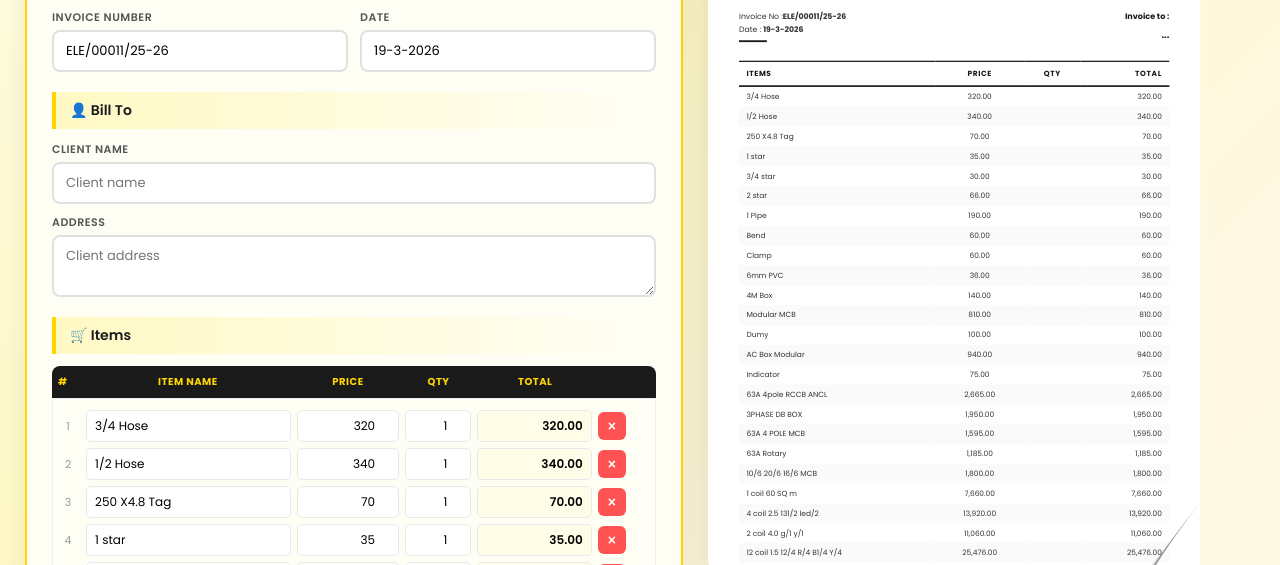
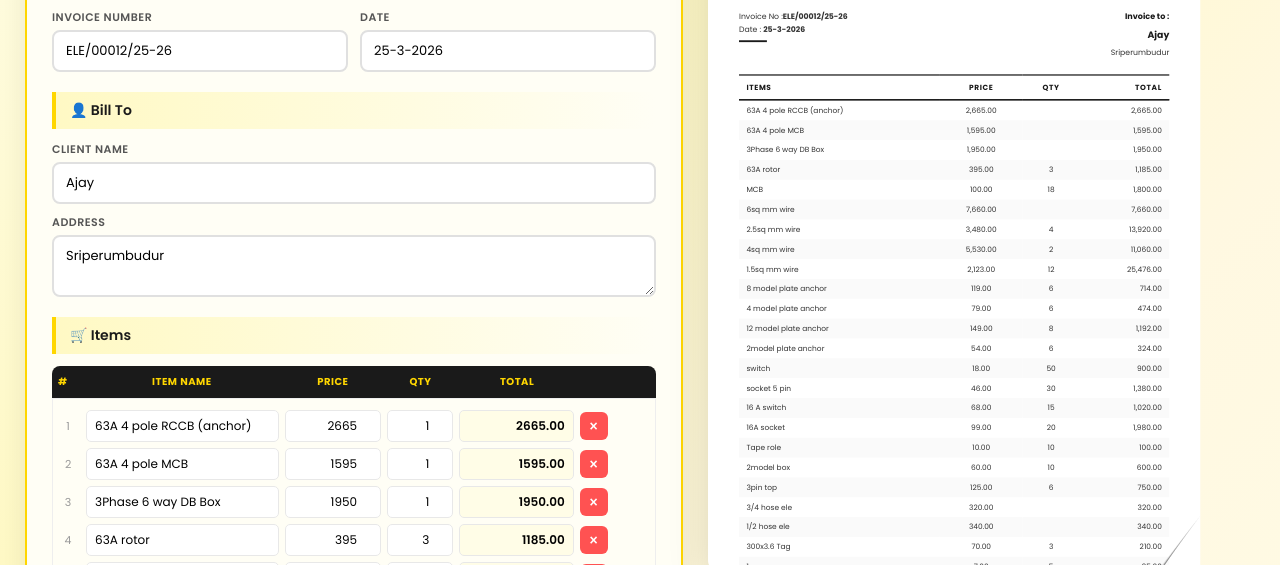
Before and after one commit to iyyappaniyyappan31378-droid/invoice-retest, a plain HTML site: page index.html in a window 1280 px wide. Shown: the part 235-800 px from the top of the page. Drawn offline with nearby package versions, Linux system fonts and the light colour scheme.

Commit message:
Update index.html

```diff
--- a/index.html
+++ b/index.html
@@ -97,8 +97,6 @@
             margin-top: 8px; transition: all 0.3s; font-family: 'Poppins', sans-serif;
         }
         .btn-add:hover { transform: translateY(-2px); box-shadow: 0 4px 15px rgba(0,0,0,0.2); }
-
-        /* Extra charges section */
         .extra-charges {
             margin-top: 15px; padding: 15px;
             background: linear-gradient(135deg, #FFF8E1, #FFF9C4);
@@ -112,9 +110,7 @@
             background: #1a1a1a; color: #FFD600; padding: 2px 8px;
             border-radius: 10px; font-size: 9px; text-transform: uppercase; letter-spacing: 0.5px;
         }
-        .extra-row {
-            display: grid; grid-template-columns: 1fr 1fr; gap: 12px; margin-bottom: 8px;
-        }
+        .extra-row { display: grid; grid-template-columns: 1fr 1fr; gap: 12px; margin-bottom: 8px; }
         .extra-group { display: flex; flex-direction: column; }
         .extra-group label {
             font-size: 11px; font-weight: 600; color: #555;
@@ -125,10 +121,7 @@
             font-size: 13px; font-family: 'Poppins', sans-serif;
             transition: all 0.3s; background: #fff; text-align: right;
         }
-        .extra-group input:focus {
-            outline: none; border-color: #FFD600; box-shadow: 0 0 0 3px rgba(255,214,0,0.2);
-        }
-
+        .extra-group input:focus { outline: none; border-color: #FFD600; box-shadow: 0 0 0 3px rgba(255,214,0,0.2); }
         .summary-bar {
             display: grid; grid-template-columns: 1fr 1fr 1fr 1fr 1fr;
             gap: 8px; margin-top: 15px; padding: 12px;
@@ -138,7 +131,7 @@
         .summary-item .s-label { font-size: 9px; color: #FFF176; text-transform: uppercase; letter-spacing: 0.5px; margin-bottom: 3px; }
         .summary-item .s-value { font-size: 15px; font-weight: 800; color: #FFD600; }
         .tax-row {
-            display: flex; align-items: center; gap: 12px;
+            display: flex; align-items: center; gap: 12px; flex-wrap: wrap;
             margin-top: 12px; padding: 10px 15px; background: #FFF9C4; border-radius: 8px;
         }
         .tax-row label { font-size: 13px; font-weight: 600; }
@@ -172,7 +165,6 @@
             font-size: 16px; cursor: pointer; transition: all 0.3s;
         }
         .btn-reset:hover { border-color: #FF5252; color: #FF5252; }
-
         .preview-panel { position: sticky; top: 80px; height: fit-content; }
         .preview-label {
             font-size: 14px; font-weight: 700; color: #1a1a1a;
@@ -190,7 +182,6 @@
         .preview-scroll::-webkit-scrollbar-track { background: #eee; border-radius: 4px; }
         .preview-scroll::-webkit-scrollbar-thumb { background: #FFD600; border-radius: 4px; }
         .preview-wrapper { transform: scale(0.62); transform-origin: top left; width: 161.3%; }
-
         .toast {
             position: fixed; top: 80px; right: 20px;
             padding: 12px 22px; background: #1a1a1a; color: #FFD600;
@@ -213,7 +204,6 @@
         }
         .loading-text { color: #FFD600; font-weight: 600; font-size: 14px; }
         @keyframes spin { to { transform: rotate(360deg); } }
-
         @media (max-width: 1200px) {
             .main-container { grid-template-columns: 1fr; }
             .preview-wrapper { transform: scale(0.5); width: 200%; }
@@ -250,7 +240,6 @@
 </div>
 
 <div class="main-container">
-    <!-- FORM -->
     <div class="form-panel">
         <h2>📝 Create Invoice</h2>
 
@@ -259,11 +248,11 @@
             <div class="form-row">
                 <div class="form-group">
                     <label>Invoice Number</label>
-                    <input type="text" id="invoiceNo" value="ELE/00011/25-26">
+                    <input type="text" id="invoiceNo" value="ELE/00012/25-26">
                 </div>
                 <div class="form-group">
                     <label>Date</label>
-                    <input type="text" id="invoiceDate" value="19-3-2026">
+                    <input type="text" id="invoiceDate" value="25-3-2026">
                 </div>
             </div>
         </div>
@@ -273,12 +262,12 @@
             <div class="form-row">
                 <div class="form-group full">
                     <label>Client Name</label>
-                    <input type="text" id="clientName" placeholder="Client name">
+                    <input type="text" id="clientName" value="Ajay">
                 </div>
             </div>
             <div class="form-group">
                 <label>Address</label>
-                <textarea id="clientAddress" placeholder="Client address"></textarea>
+                <textarea id="clientAddress">Sriperumbudur</textarea>
             </div>
         </div>
 
@@ -288,11 +277,11 @@
                 <thead>
                     <tr>
                         <th style="width:5%">#</th>
-                        <th style="width:35%">Item Name</th>
-                        <th style="width:18%">Price</th>
+                        <th style="width:33%">Item Name</th>
+                        <th style="width:17%">Price</th>
                         <th style="width:12%">Qty</th>
                         <th style="width:20%">Total</th>
-                        <th style="width:10%"></th>
+                        <th style="width:13%"></th>
                     </tr>
                 </thead>
             </table>
@@ -304,7 +293,6 @@
             <button class="btn-add" onclick="addItem()">+ Add Item</button>
         </div>
 
-        <!-- EXTRA CHARGES: Labour & Transportation -->
         <div class="extra-charges">
             <h4>💰 Additional Charges <span class="badge">Added to Total</span></h4>
             <div class="extra-row">
@@ -355,7 +343,6 @@
         </div>
     </div>
 
-    <!-- PREVIEW -->
     <div class="preview-panel">
         <div class="preview-label">
             Invoice Preview <span>Live</span>
@@ -374,44 +361,44 @@
     let itemCount = 0;
     const LOGO_URL = 'https://raw.githubusercontent.com/iyyappaniyyappan31378-droid/invoice-generater/main/Ellectra_w01wap%20(2).png';
 
+    // Exact items from Invoice ELE/00012/25-26 PDF
     const preloadedItems = [
-        { name: '3/4 Hose', price: 320, qty: 1 },
-        { name: '1/2 Hose', price: 340, qty: 1 },
-        { name: '250 X4.8 Tag', price: 70, qty: 1 },
-        { name: '1 star', price: 35, qty: 1 },
-        { name: '3/4 star', price: 30, qty: 1 },
-        { name: '2 star', price: 66, qty: 1 },
-        { name: '1 Pipe', price: 190, qty: 1 },
-        { name: 'Bend', price: 60, qty: 1 },
-        { name: 'Clamp', price: 60, qty: 1 },
-        { name: '6mm PVC', price: 36, qty: 1 },
-        { name: '4M Box', price: 140, qty: 1 },
-        { name: 'Modular MCB', price: 810, qty: 1 },
-        { name: 'Dumy', price: 100, qty: 1 },
-        { name: 'AC Box Modular', price: 940, qty: 1 },
-        { name: 'Indicator', price: 75, qty: 1 },
-        { name: '63A 4pole RCCB ANCL', price: 2665, qty: 1 },
-        { name: '3PHASE DB BOX', price: 1950, qty: 1 },
-        { name: '63A 4 POLE MCB', price: 1595, qty: 1 },
-        { name: '63A Rotary', price: 1185, qty: 1 },
-        { name: '10/6 20/6 16/6 MCB', price: 1800, qty: 1 },
-        { name: '1 coil 60 SQ m', price: 7660, qty: 1 },
-        { name: '4 coil 2.5 131/2 led/2', price: 13920, qty: 1 },
-        { name: '2 coil 4.0 g/1 y/1', price: 11060, qty: 1 },
-        { name: '12 coil 1.5 12/4 R/4 B1/4 Y/4', price: 25476, qty: 1 },
-        { name: '8 m PLATE', price: 714, qty: 1 },
-        { name: '4m plate', price: 474, qty: 1 },
-        { name: '12m plate', price: 1192, qty: 1 },
-        { name: '2m plate', price: 324, qty: 1 },
-        { name: 'Switch (vihan)', price: 900, qty: 1 },
-        { name: 'Socket 5pin', price: 1380, qty: 1 },
-        { name: '15A Switch', price: 1020, qty: 1 },
-        { name: '15A Socket', price: 1980, qty: 1 },
-        { name: 'Tape', price: 100, qty: 1 },
-        { name: '2m PVC BOX', price: 600, qty: 1 },
-        { name: '15A 3pm TOP', price: 0, qty: 1 },
-        { name: '250 TAG', price: 140, qty: 1 },
-        { name: 'PIPE', price: 190, qty: 1 },
+        { name: '63A 4 pole RCCB (anchor)', price: 2665, qty: 1 },
+        { name: '63A 4 pole MCB', price: 1595, qty: 1 },
+        { name: '3Phase 6 way DB Box', price: 1950, qty: 1 },
+        { name: '63A rotor', price: 395, qty: 3 },
+        { name: 'MCB', price: 100, qty: 18 },
+        { name: '6sq mm wire', price: 7660, qty: 1 },
+        { name: '2.5sq mm wire', price: 3480, qty: 4 },
+        { name: '4sq mm wire', price: 5530, qty: 2 },
+        { name: '1.5sq mm wire', price: 2123, qty: 12 },
+        { name: '8 model plate anchor', price: 119, qty: 6 },
+        { name: '4 model plate anchor', price: 79, qty: 6 },
+        { name: '12 model plate anchor', price: 149, qty: 8 },
+        { name: '2model plate anchor', price: 54, qty: 6 },
+        { name: 'switch', price: 18, qty: 50 },
+        { name: 'socket 5 pin', price: 46, qty: 30 },
+        { name: '16 A switch', price: 68, qty: 15 },
+        { name: '16A socket', price: 99, qty: 20 },
+        { name: 'Tape role', price: 10, qty: 10 },
+        { name: '2model box', price: 60, qty: 10 },
+        { name: '3pin top', price: 125, qty: 6 },
+        { name: '3/4 hose ele', price: 320, qty: 1 },
+        { name: '1/2 hose ele', price: 340, qty: 1 },
+        { name: '300x3.6 Tag', price: 70, qty: 3 },
+        { name: '1" star screw', price: 7, qty: 5 },
+        { name: '3/4 star screw', price: 6, qty: 5 },
+        { name: '2" x 8 star screw', price: 22, qty: 3 },
+        { name: '8mm PVC fisher', price: 40, qty: 1 },
+        { name: '1" Bend ele', price: 6, qty: 10 },
+        { name: 'Clamp', price: 2, qty: 30 },
+        { name: '6mm pvc fisher', price: 18, qty: 2 },
+        { name: '4m box', price: 70, qty: 2 },
+        { name: 'Modular MCB', price: 135, qty: 6 },
+        { name: 'Modular Dummy', price: 5, qty: 20 },
+        { name: 'Indicator', price: 25, qty: 3 },
+        { name: 'AC modular box', price: 470, qty: 2 },
+        { name: 'Pipe', price: 38, qty: 10 },
     ];
 
     function init() {
@@ -425,14 +412,16 @@
         const tbody = document.getElementById('itemsContainer');
         const tr = document.createElement('tr');
         tr.id = `item-${itemCount}`;
-        const t = (parseFloat(price) || 0) * (parseFloat(qty) || 1);
+        const p = parseFloat(price) || 0;
+        const q = parseFloat(qty) || 1;
+        const t = p * q;
         tr.innerHTML = `
             <td style="text-align:center;color:#999;font-size:11px;width:5%">${itemCount}</td>
-            <td style="width:35%"><input type="text" class="item-name" value="${name}" oninput="generatePreview()"></td>
-            <td style="width:18%"><input type="number" class="item-price" value="${price}" min="0" step="0.01" oninput="calcRow(this);calculateAll()"></td>
+            <td style="width:33%"><input type="text" class="item-name" value="${name}" oninput="generatePreview()"></td>
+            <td style="width:17%"><input type="number" class="item-price" value="${price}" min="0" step="0.01" oninput="calcRow(this);calculateAll()"></td>
             <td style="width:12%"><input type="number" class="item-qty" value="${qty}" min="1" oninput="calcRow(this);calculateAll()"></td>
             <td style="width:20%"><input type="text" class="item-total total-field" readonly value="${t.toFixed(2)}"></td>
-            <td style="width:10%;text-align:center"><button class="btn-remove-sm" onclick="removeItem('item-${itemCount}')">×</button></td>
+            <td style="width:13%;text-align:center"><button class="btn-remove-sm" onclick="removeItem('item-${itemCount}')">×</button></td>
         `;
         tbody.appendChild(tr);
     }
@@ -441,14 +430,13 @@
         const rows = document.querySelectorAll('#itemsContainer tr');
         if (rows.length <= 1) { showToast('⚠️ Need at least one item'); return; }
         document.getElementById(id).remove();
-        renumberItems();
-        calculateAll();
-        generatePreview();
+        renumberItems(); calculateAll(); generatePreview();
     }
 
     function renumberItems() {
-        const rows = document.querySelectorAll('#itemsContainer tr');
-        rows.forEach((row, i) => { row.querySelector('td').textContent = i + 1; });
+        document.querySelectorAll('#itemsContainer tr').forEach((row, i) => {
+            row.querySelector('td').textContent = i + 1;
+        });
     }
 
     function calcRow(input) {
@@ -459,15 +447,13 @@
     }
 
     function calculateAll() {
-        const rows = document.querySelectorAll('#itemsContainer tr');
         let subtotal = 0, count = 0;
-        rows.forEach(row => {
+        document.querySelectorAll('#itemsContainer tr').forEach(row => {
             const p = parseFloat(row.querySelector('.item-price').value) || 0;
             const q = parseFloat(row.querySelector('.item-qty').value) || 1;
             subtotal += p * q;
             if (row.querySelector('.item-name').value.trim()) count++;
         });
-
         const labour = parseFloat(document.getElementById('labourWage').value) || 0;
         const transport = parseFloat(document.getElementById('transportCost').value) || 0;
         const beforeTax = subtotal + labour + transport;
@@ -481,7 +467,6 @@
         document.getElementById('sumLabour').textContent = '₹' + fmtNum(labour);
         document.getElementById('sumTransport').textContent = '₹' + fmtNum(transport);
         document.getElementById('sumTotal').textContent = '₹' + fmtNum(total);
-
         generatePreview();
         return { subtotal, labour, transport, tax, total, count };
     }
@@ -491,9 +476,8 @@
     }
 
     function getItems() {
-        const rows = document.querySelectorAll('#itemsContainer tr');
         const items = [];
-        rows.forEach(row => {
+        document.querySelectorAll('#itemsContainer tr').forEach(row => {
             const name = row.querySelector('.item-name').value.trim();
             const price = parseFloat(row.querySelector('.item-price').value) || 0;
             const qty = parseFloat(row.querySelector('.item-qty').value) || 1;
@@ -506,8 +490,7 @@
         let lines = '';
         for (let i = 0; i < 35; i++) {
             const x1 = 180 - i * 3, y1 = i * 4, x2 = 40 + i * 2, y2 = 180 - i * 1.5;
-            const op = (0.08 + i * 0.02).toFixed(2);
-            lines += `<line x1="${x1}" y1="${y1}" x2="${x2}" y2="${y2}" stroke="#666" stroke-width="0.5" opacity="${op}"/>`;
+            lines += `<line x1="${x1}" y1="${y1}" x2="${x2}" y2="${y2}" stroke="#666" stroke-width="0.5" opacity="${(0.08 + i * 0.02).toFixed(2)}"/>`;
         }
         return `<svg width="180" height="180" viewBox="0 0 180 180">${lines}</svg>`;
     }
@@ -527,23 +510,21 @@
         const beforeTax = subtotal + labour + transport;
         const tax = beforeTax * (taxPct / 100);
         const total = beforeTax + tax;
-
         const addrHTML = clientAddress.split('\n').filter(l => l.trim()).join('<br>');
 
-        const ITEMS_FIRST_PAGE = 25;
+        // Pagination
+        const ITEMS_PAGE1 = 25;
         const ITEMS_PER_PAGE = 35;
         const pages = [];
         let remaining = [...items];
-        pages.push({ items: remaining.splice(0, ITEMS_FIRST_PAGE), isFirst: true });
+        pages.push({ items: remaining.splice(0, ITEMS_PAGE1), isFirst: true });
         while (remaining.length > 0) {
             pages.push({ items: remaining.splice(0, ITEMS_PER_PAGE), isFirst: false });
         }
 
         let html = '';
-
-        pages.forEach((page, pageIdx) => {
-            const isLastPage = pageIdx === pages.length - 1;
-
+        pages.forEach((page, pi) => {
+            const isLast = pi === pages.length - 1;
             html += `<div style="width:794px;min-height:1123px;background:#fff;padding:${page.isFirst ? '40px 50px' : '30px 50px'};position:relative;overflow:hidden;font-family:'Poppins',sans-serif;page-break-after:always;">`;
 
             if (page.isFirst) {
@@ -569,89 +550,65 @@
                 html += `
                 <div style="display:flex;justify-content:space-between;align-items:center;margin-bottom:15px;padding-bottom:10px;border-bottom:2px solid #eee;">
                     <img src="${LOGO_URL}" alt="Ellectra" style="width:80px;height:auto;" crossorigin="anonymous">
-                        <div style="font-size:11px;color:#999;">Invoice ${invoiceNo} — Page ${pageIdx + 1}</div>
+                    <div style="font-size:11px;color:#999;">Invoice ${invoiceNo} — Page ${pi + 1}</div>
                 </div>`;
             }
 
-            // Items table
-            html += `
-                <table style="width:100%;border-collapse:collapse;margin:10px 0;">
-                    <thead>
-                        <tr>
+            // Table
+            html += `<table style="width:100%;border-collapse:collapse;margin:10px 0;">
+                <thead><tr>
                     <th style="text-align:left;font-size:12px;font-weight:700;color:#1a1a1a;padding:10px 12px;border-top:2px solid #1a1a1a;border-bottom:2px solid #1a1a1a;text-transform:uppercase;letter-spacing:1px;">ITEMS</th>
                     <th style="text-align:center;font-size:12px;font-weight:700;color:#1a1a1a;padding:10px 12px;border-top:2px solid #1a1a1a;border-bottom:2px solid #1a1a1a;text-transform:uppercase;letter-spacing:1px;">PRICE</th>
                     <th style="text-align:center;font-size:12px;font-weight:700;color:#1a1a1a;padding:10px 12px;border-top:2px solid #1a1a1a;border-bottom:2px solid #1a1a1a;text-transform:uppercase;letter-spacing:1px;">QTY</th>
                     <th style="text-align:right;font-size:12px;font-weight:700;color:#1a1a1a;padding:10px 12px;border-top:2px solid #1a1a1a;border-bottom:2px solid #1a1a1a;text-transform:uppercase;letter-spacing:1px;">TOTAL</th>
-                        </tr>
-                    </thead>
-                    <tbody>`;
+                </tr></thead><tbody>`;
 
             page.items.forEach((item, idx) => {
                 const bg = idx % 2 === 1 ? 'background:#fafafa;' : '';
-                html += `
-                    <tr style="${bg}">
+                html += `<tr style="${bg}">
                     <td style="padding:7px 12px;font-size:12px;color:#333;">${item.name || ''}</td>
                     <td style="padding:7px 12px;font-size:12px;color:#333;text-align:center;">${item.price > 0 ? fmtNum(item.price) : ''}</td>
                     <td style="padding:7px 12px;font-size:12px;color:#333;text-align:center;">${item.qty > 1 ? item.qty : ''}</td>
                     <td style="padding:7px 12px;font-size:12px;color:#333;text-align:right;">${fmtNum(item.total)}</td>
                 </tr>`;
             });
-
             html += `</tbody></table>`;
 
-            // Totals only on last page
-            if (isLastPage) {
-                html += `
-                    <div style="margin-top:20px;display:flex;flex-direction:column;align-items:flex-end;">
+            // Totals on last page
+            if (isLast) {
+                html += `<div style="margin-top:20px;display:flex;flex-direction:column;align-items:flex-end;">
                     <div style="width:60%;height:2px;background:#1a1a1a;margin-bottom:12px;"></div>
-
                     <div style="display:flex;justify-content:flex-end;width:50%;margin-bottom:4px;font-size:13px;color:#333;">
                         <span style="flex:1;text-align:right;padding-right:15px;">Sub-total :</span>
                         <span style="min-width:130px;text-align:right;">${fmtNum(subtotal)}</span>
                     </div>`;
 
                 if (labour > 0) {
-                    html += `
-                        <div style="display:flex;justify-content:flex-end;width:50%;margin-bottom:4px;font-size:13px;color:#333;">
+                    html += `<div style="display:flex;justify-content:flex-end;width:50%;margin-bottom:4px;font-size:13px;color:#333;">
                         <span style="flex:1;text-align:right;padding-right:15px;">Labour Wage :</span>
                         <span style="min-width:130px;text-align:right;">${fmtNum(labour)}</span>
                     </div>`;
                 }
-
                 if (transport > 0) {
-                    html += `
-                        <div style="display:flex;justify-content:flex-end;width:50%;margin-bottom:4px;font-size:13px;color:#333;">
+                    html += `<div style="display:flex;justify-content:flex-end;width:50%;margin-bottom:4px;font-size:13px;color:#333;">
                         <span style="flex:1;text-align:right;padding-right:15px;">Transportation :</span>
                         <span style="min-width:130px;text-align:right;">${fmtNum(transport)}</span>
                     </div>`;
                 }
 
-                if (taxPct > 0) {
-                    html += `
-                        <div style="display:flex;justify-content:flex-end;width:50%;margin-bottom:4px;font-size:13px;color:#333;">
-                            <span style="flex:1;text-align:right;padding-right:15px;">Tax (${taxPct}%) :</span>
-                            <span style="min-width:130px;text-align:right;">${fmtNum(tax)}</span>
-                        </div>`;
-                } else {
-                    html += `
-                        <div style="display:flex;justify-content:flex-end;width:50%;margin-bottom:4px;font-size:13px;color:#333;">
-                            <span style="flex:1;text-align:right;padding-right:15px;">Tax :</span>
-                            <span style="min-width:130px;text-align:right;"></span>
-                        </div>`;
-                }
-
-                html += `
+                html += `<div style="display:flex;justify-content:flex-end;width:50%;margin-bottom:4px;font-size:13px;color:#333;">
+                    <span style="flex:1;text-align:right;padding-right:15px;">Tax${taxPct > 0 ? ' (' + taxPct + '%)' : ''} :</span>
+                    <span style="min-width:130px;text-align:right;">${tax > 0 ? fmtNum(tax) : ''}</span>
+                </div>
                 <div style="width:220px;height:2px;background:#1a1a1a;margin:6px 0;"></div>
                 <div style="display:flex;justify-content:flex-end;width:50%;font-size:18px;font-weight:800;color:#1a1a1a;">
                     <span style="flex:1;text-align:right;padding-right:15px;">Total :</span>
                     <span style="min-width:130px;text-align:right;">${fmtNum(total)}</span>
-                        </div>
-                    </div>
+                </div></div>
 
                 <div style="text-align:center;font-size:20px;font-weight:700;color:#1a1a1a;margin:35px 0 25px 0;font-style:italic;">
                     Thank you for your purchase!
                 </div>
-
                 <div style="margin-top:15px;">
                     <h4 style="font-size:13px;font-weight:700;color:#1a1a1a;margin-bottom:4px;">Contact Us</h4>
                     <p style="font-size:12px;color:#555;line-height:1.5;margin:0;">6381733447</p>
@@ -659,14 +616,8 @@
                 </div>`;
             }
 
-            // Swirl decoration
-            html += `
-                <div style="position:absolute;bottom:0;right:0;width:180px;height:180px;">
-                    ${getSwirlSVG()}
-                </div>
-            </div>`;
+            html += `<div style="position:absolute;bottom:0;right:0;width:180px;height:180px;">${getSwirlSVG()}</div></div>`;
         });
-
         return html;
     }
 
@@ -676,8 +627,7 @@
 
     function showToast(msg) {
         const t = document.getElementById('toast');
-        t.textContent = msg;
-        t.classList.add('show');
+        t.textContent = msg; t.classList.add('show');
         setTimeout(() => t.classList.remove('show'), 3000);
     }
 
@@ -696,7 +646,6 @@
             const pages = renderArea.querySelectorAll('[style*="min-height:1123px"]');
             const { jsPDF } = window.jspdf;
             const pdf = new jsPDF('p', 'mm', 'a4');
-            const pdfW = 210, pdfH = 297;
 
             for (let i = 0; i < pages.length; i++) {
                 if (i > 0) pdf.addPage();
@@ -706,12 +655,11 @@
                     width: 794, windowWidth: 794
                 });
                 const imgData = canvas.toDataURL('image/jpeg', 0.95);
-                const imgH = (canvas.height * pdfW) / canvas.width;
-                pdf.addImage(imgData, 'JPEG', 0, 0, pdfW, Math.min(imgH, pdfH));
+                const imgH = (canvas.height * 210) / canvas.width;
+                pdf.addImage(imgData, 'JPEG', 0, 0, 210, Math.min(imgH, 297));
             }
 
-            const invNo = document.getElementById('invoiceNo').value.replace(/\//g, '-');
-            pdf.save(`Invoice_${invNo}.pdf`);
+            pdf.save(`Invoice_${document.getElementById('invoiceNo').value.replace(/\//g, '-')}.pdf`);
             showToast('✅ PDF Downloaded!');
             renderArea.innerHTML = '';
         } catch (err) {
@@ -732,7 +680,7 @@
 
     function resetForm() {
         if (!confirm('Reset all data?')) return;
-        document.getElementById('invoiceNo').value = 'ELE/00012/25-26';
+        document.getElementById('invoiceNo').value = 'ELE/00013/25-26';
         const d = new Date();
         document.getElementById('invoiceDate').value = `${d.getDate()}-${d.getMonth()+1}-${d.getFullYear()}`;
         document.getElementById('clientName').value = '';
@@ -741,9 +689,7 @@
         document.getElementById('labourWage').value = '0';
         document.getElementById('transportCost').value = '0';
         document.getElementById('itemsContainer').innerHTML = '';
-        itemCount = 0;
-        addItem();
-        calculateAll();
+        itemCount = 0; addItem(); calculateAll();
         showToast('🔄 Form Reset');
     }
 
```
Lines whose indentation alone changed are shown as unchanged.
